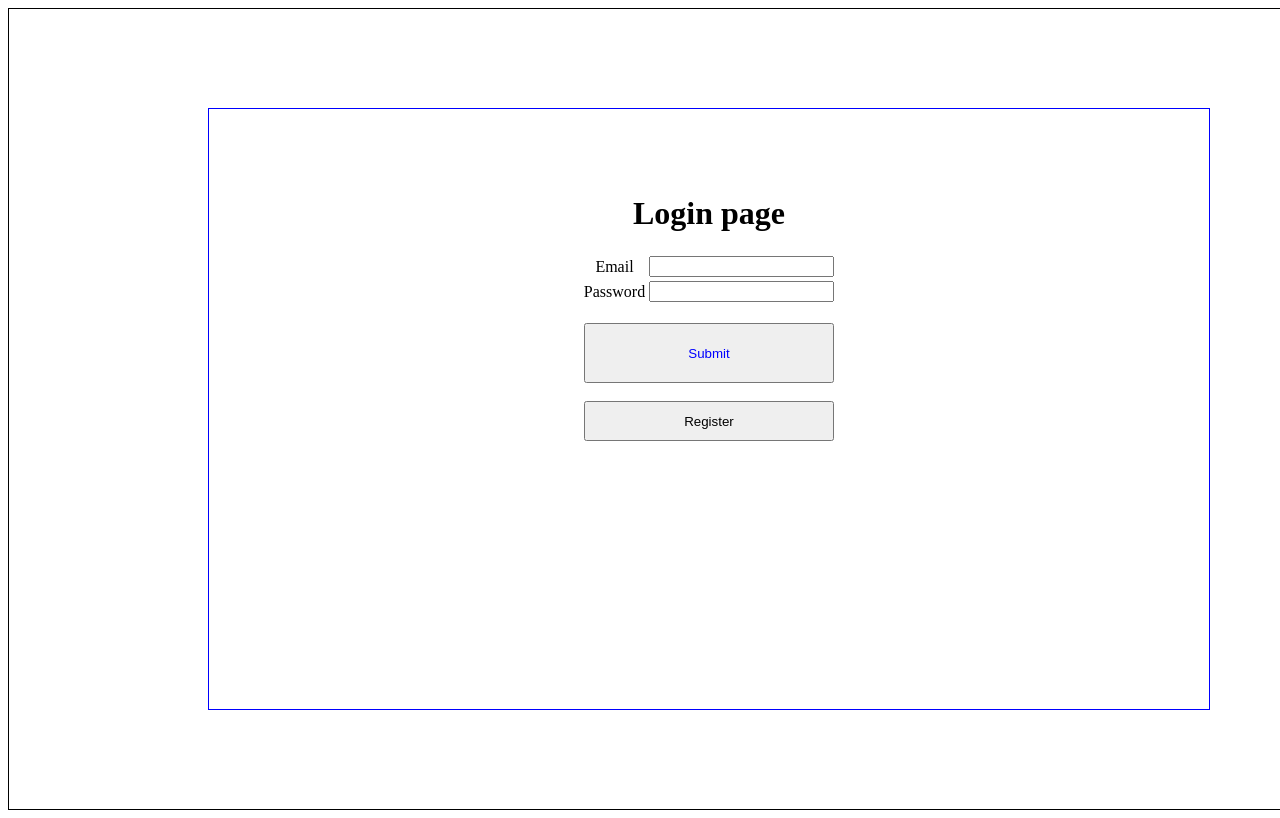
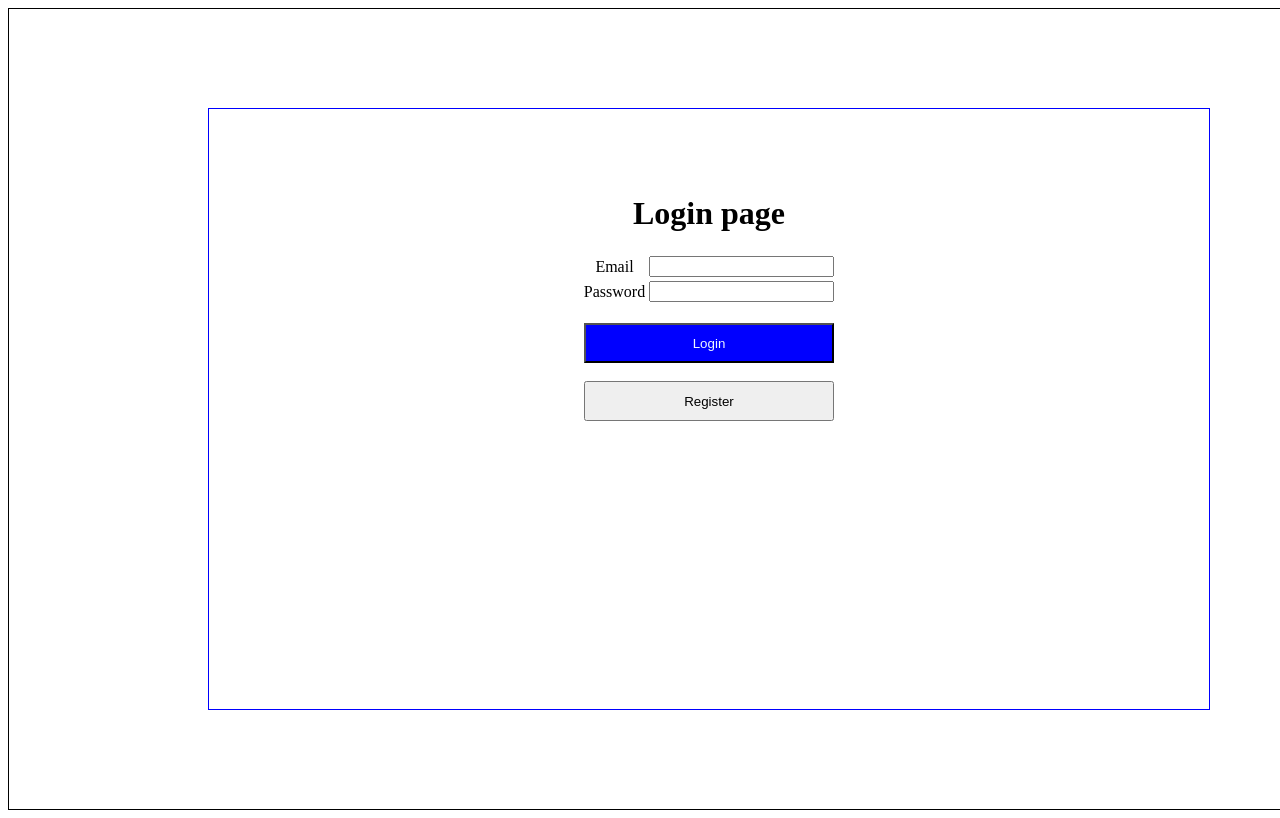
Before and after one commit to 25f2009371-oss/MAD-1-Project---Trekking_Management_Application_web_Application, a Flask app: page / in a window 1280 px wide; the page is wider, and only the part inside the window is pictured. Run offline with Flask 3, Linux system fonts and the light colour scheme.

Commit message:
Doing changes in form section of login  page and add fucntionality to login page and for now redirect to admin if user password is correct similar changes in register form

```diff
--- a/app.py
+++ b/app.py
@@ -1,5 +1,6 @@
-from flask import Flask,render_template
-from models import db
+from flask import Flask,render_template,request,redirect,url_for
+from models import db,User
+
 
 
 app=None
@@ -16,14 +17,23 @@ setup_app()
 
 
 
-@app.route('/login/')
-@app.route('/logout')
-@app.route('/')
+@app.route('/login/', methods=["GET", "POST"])
+@app.route('/logout', methods=["GET", "POST"])
+@app.route('/', methods=["GET", "POST"])
 def login():
+    if request.method == "POST":
+        uname = request.form.get("emailid")
+        pwd = request.form.get("pwd")
+        user = db.session.query(User).filter(User.email == uname, User.password == pwd).first()
+        if user and str(user.role) == "0":
+            return redirect(url_for('admin'))
+        else:
+            return redirect(url_for("register"))
+
     return render_template('login.html')
 
 
-@app.route('/register')
+@app.route('/register', methods=['GET','POST'])
 def register():
     return render_template('register.html')
 
--- a/templates/login.html
+++ b/templates/login.html
@@ -13,17 +13,18 @@
 <div style="margin-top: 50px; text-align: center;">
 <h1>Login page</h1>
 
-<form action="POST">
-<table style="margin: 0 auto;">
-    <tr><td>Email</td><td><input type="text"></td></tr>
-    <tr><td>Password</td><td><input type="password"></td></tr>
-</table>
-<br>
-<input type="button" value="Submit" style="width: 250px; height: 60px; color: blue"><br>
-<br>
+<form action="/login" method="POST">
+    <table style="margin: 0 auto;">
+        <tr><td>Email</td><td><input type="email" name="emailid" required></td></tr>
+        <tr><td>Password</td><td><input type="password" name="pwd" required></td></tr>
+    </table>
 
-<a href="/register"><input type="button" value="Register" style="width: 250px; height: 40px;"></a>
+    <br>
+    <input type="submit" value="Login" class="btn-action" style="width: 250px; height: 40px; background-color: blue; color:aliceblue">
+    <br><br>
 
+    <a href="/register"><input type="button" value="Register" style="width: 250px; height: 40px;"></a>
 </form>
+
 </div>
 {% endblock %}
--- a/templates/register.html
+++ b/templates/register.html
@@ -13,7 +13,7 @@
 <div style="text-align: center; margin-top: 50px;">
 <h1>Register</h1>
 
-<form method="post">
+<form method="POST">
 <table style="margin: 0 auto;">
 
 
@@ -31,7 +31,7 @@
 </table>
 
 <br>
-<input type="button" value="Submit" style="width: 250px; height: 60px; color: blue">
+<input type="submit" value="Submit" style="width: 250px; height: 60px; color: blue">
 <br>
 <br>
 
```
